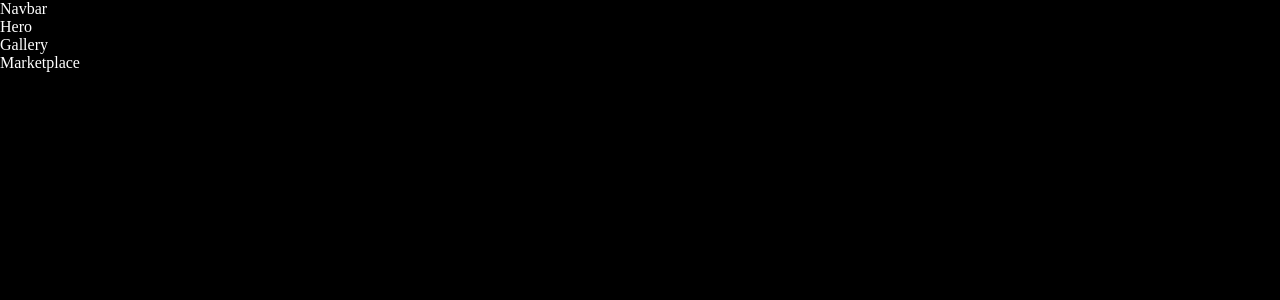
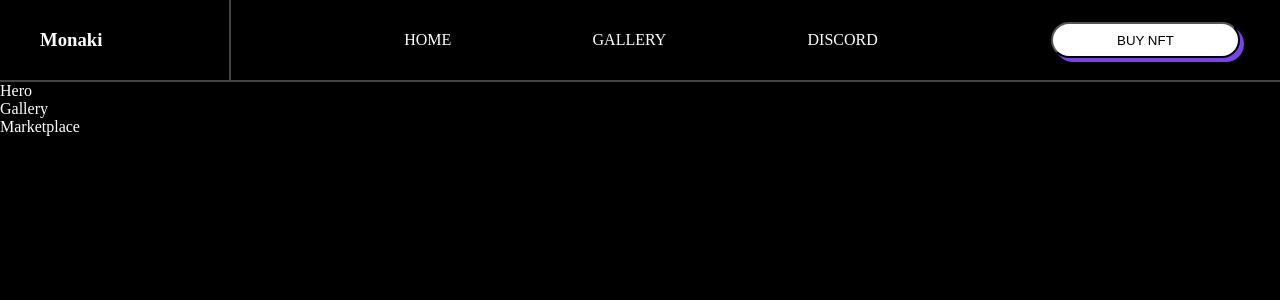
Before and after one commit to react-app-HI-group-8/react-app-g8, a React (Create React App) app: page / in a window 1280 px wide. Shown: the top 300 px of the page. Built offline with nearby package versions, Linux system fonts and the light colour scheme.

Commit message:
FEATURE: implemented navbar layout and navbar links

```diff
--- a/src/components/button/Button.jsx
+++ b/src/components/button/Button.jsx
@@ -1,8 +1,20 @@
 import React from "react";
 import "./Button.scss";
 
-const Button = () => {
-  return <div>Navbar</div>;
+const BUTTON_TYPE_CLASSES = {
+  btnWhite: "btn-white",
+  btnPurple: "btn-purple",
+};
+
+const Button = ({ children, buttonType, ...otherProps }) => {
+  return (
+    <button
+      className={`button-container ${BUTTON_TYPE_CLASSES[buttonType]}`}
+      {...otherProps}
+    >
+      {children}
+    </button>
+  );
 };
 
 export default Button;
--- a/src/components/button/Button.scss
+++ b/src/components/button/Button.scss
@@ -0,0 +1,42 @@
+.button-container {
+  /* Auto layout */
+  display: flex;
+  flex-direction: row;
+  justify-content: center;
+  align-items: center;
+  padding: 12px 64px;
+  gap: 10px;
+  border-radius: 120px;
+  width: fit-content;
+  height: 2.2rem;
+
+  transition: 0.2s ease-in-out;
+
+  /* Inside auto layout */
+
+  flex: none;
+  order: 2;
+  flex-grow: 0;
+
+  &.btn-white {
+    background: #fff;
+    box-shadow: 4px 4px 0px #7843e8;
+    color: #000;
+
+    &:hover {
+      background-color: #7843e8;
+      box-shadow: 4px 4px 0px #fff;
+    }
+  }
+
+  &.btn-purple {
+    background: #7843e8;
+    box-shadow: 4px 4px 0px #fff;
+    color: #000;
+
+    &:hover {
+      background-color: #fff;
+      box-shadow: 4px 4px 0px #fff;
+    }
+  }
+}
--- a/src/components/navbar/Navbar.jsx
+++ b/src/components/navbar/Navbar.jsx
@@ -1,8 +1,33 @@
 import React from "react";
+import Button from "../button/Button";
 import "./Navbar.scss";
 
 const Navbar = () => {
-  return <div>Navbar</div>;
+  return (
+    <nav className="navbar">
+      <div className="left">
+        <h3>Monaki</h3>
+      </div>
+      <div className="center">
+        <ul>
+          <li>
+            <a href="#home">home</a>
+          </li>
+          <li>
+            <a href="#home">gallery</a>
+          </li>
+          <li>
+            <a href="#home">discord</a>
+          </li>
+        </ul>
+      </div>
+      <div className="right">
+        <Button buttonType="btnWhite" type="button">
+          BUY NFT
+        </Button>
+      </div>
+    </nav>
+  );
 };
 
 export default Navbar;
--- a/src/components/navbar/Navbar.scss
+++ b/src/components/navbar/Navbar.scss
@@ -0,0 +1,46 @@
+.navbar {
+  display: flex;
+  flex-direction: row;
+  justify-content: space-between;
+  align-items: center;
+  padding: 0px 40px;
+  gap: 2rem;
+  border-bottom: 2px solid #444;
+
+  .left {
+    flex: 1;
+    display: flex;
+    align-items: center;
+    border-right: 2px solid #444;
+    height: 5rem;
+
+    h3 {
+      // todo come back later
+    }
+  }
+
+  .center {
+    flex: 4;
+
+    ul {
+      display: flex;
+      justify-content: space-evenly;
+
+      li {
+        text-transform: uppercase;
+        a {
+          color: #fff;
+          transition: all 0.2s ease-in-out;
+
+          &:hover {
+            color: #fff253;
+          }
+        }
+      }
+    }
+  }
+
+  .right {
+    flex: 1;
+  }
+}
--- a/src/index.scss
+++ b/src/index.scss
@@ -8,3 +8,11 @@ body {
   background-color: #000;
   color: #fff;
 }
+
+a {
+  text-decoration: none;
+}
+
+ul {
+  list-style: none;
+}
```
